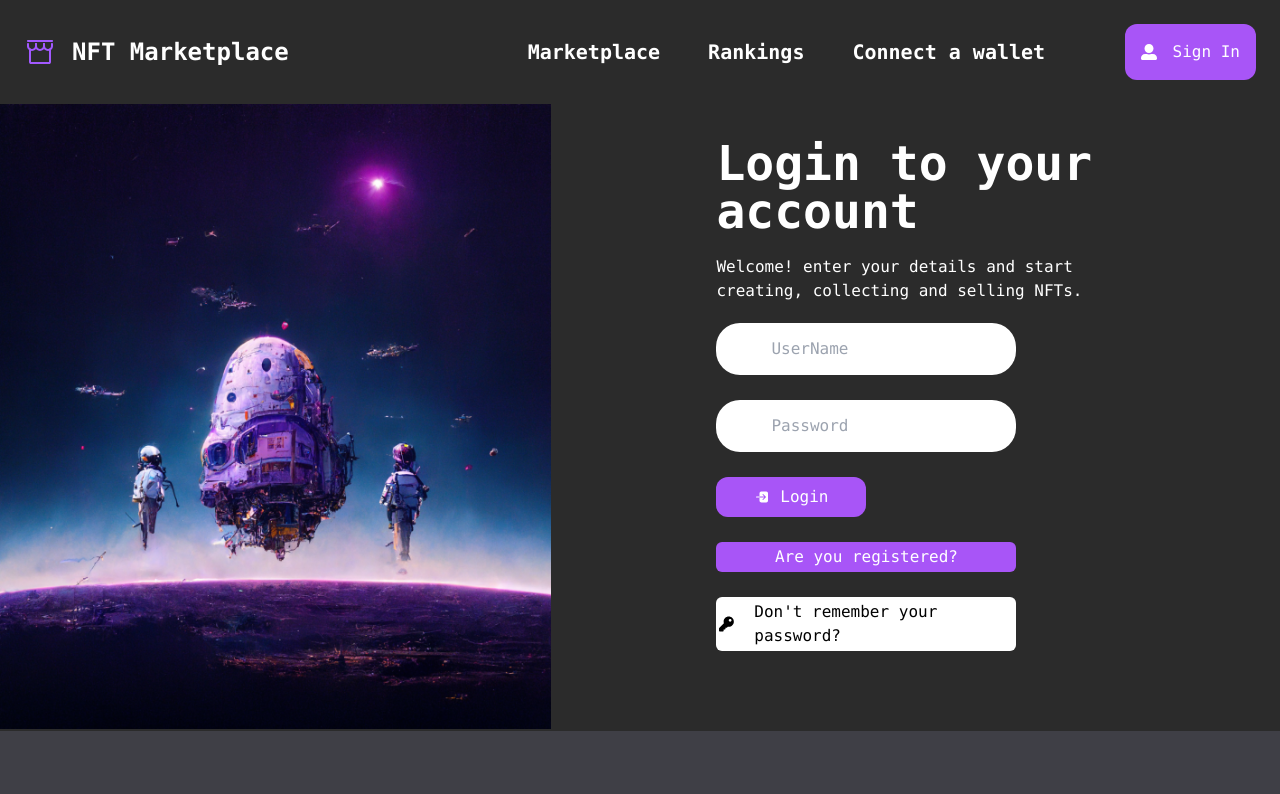
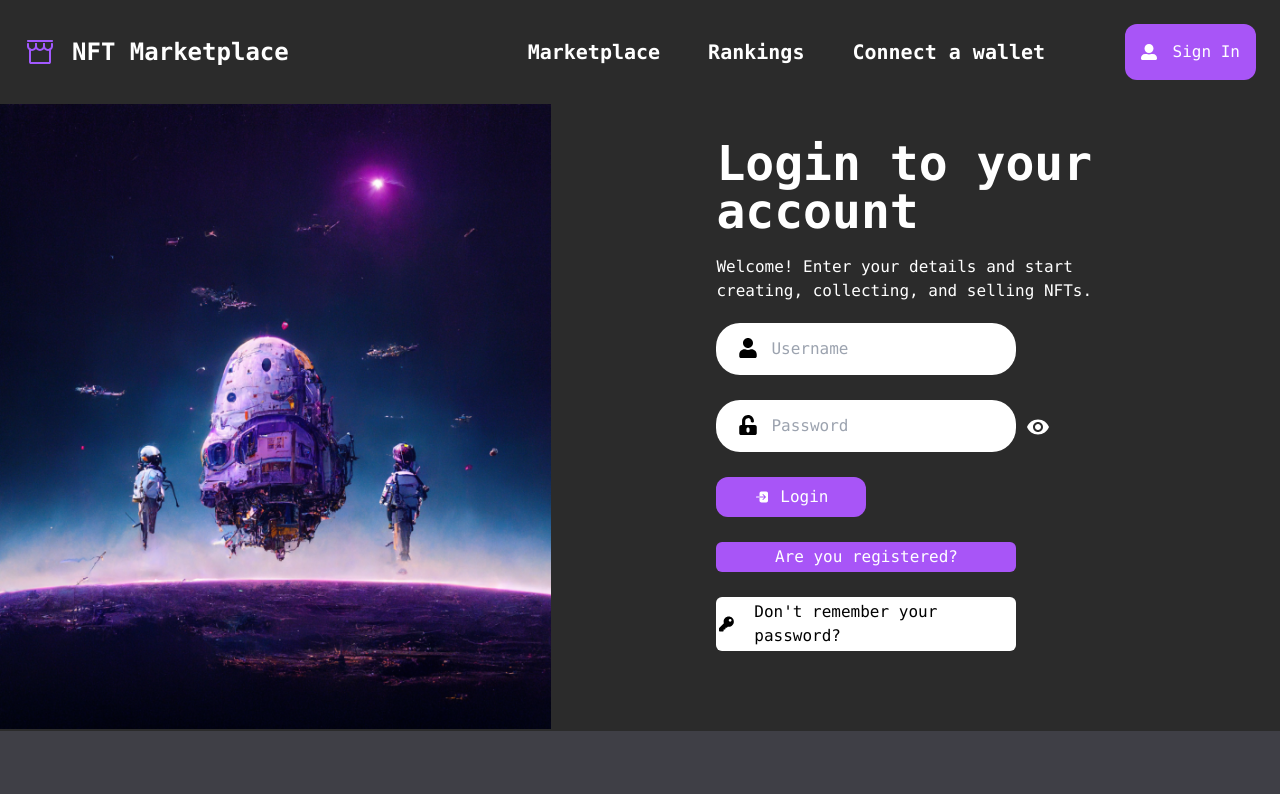
Before and after one commit to NABIL234234/NFT-MARKETPLACE, a React (Vite) app: page /login in a window 1280 px wide. Shown: the top 794 px of the page. Built offline with nearby package versions, Linux system fonts and the light colour scheme; grey boxes are pictures that could not be loaded; a web font is replaced by a local one.

Commit message:
style; Visibility to password

```diff
--- a/src/pages/Register/Login.jsx
+++ b/src/pages/Register/Login.jsx
@@ -1,4 +1,4 @@
-import React from "react";
+import React, { useState } from "react";
 import { useForm } from "react-hook-form";
 import { useDispatch } from "react-redux";
 import { useNavigate, useLocation, NavLink } from "react-router-dom";
@@ -13,6 +13,10 @@ import User from "../../assets/IMAGE/PLAY.SVG/nav/User.png";
 import Password from "../../assets/IMAGE/PLAY.SVG/nav/LockKey.svg";
 import { FaKey } from "react-icons/fa";
 import { IoLogIn } from "react-icons/io5";
+import { IconButton } from "@mui/material";
+import { Visibility, VisibilityOff } from "@mui/icons-material";
+import { FaUser } from "react-icons/fa";
+import { FaUnlockAlt } from "react-icons/fa";
 
 export default function Login() {
   const {
@@ -20,6 +24,7 @@ export default function Login() {
     handleSubmit,
     formState: { errors },
   } = useForm();
+  const [showPassword, setShowPassword] = useState(false);
   const navigate = useNavigate();
   const dispatch = useDispatch();
   const location = useLocation();
@@ -64,17 +69,17 @@ export default function Login() {
               Login to your account
             </h3>
             <p className="max-w-[410px] mdd:max-w-[400px] pt-[10px] lgg:pt-[20px]">
-              Welcome! enter your details and start creating, collecting and
+              Welcome! Enter your details and start creating, collecting, and
               selling NFTs.
             </p>
           </div>
           <div className="flex flex-col gap-[10px] md:gap-[25px] pt-[15px] mdd:pt-[20px]">
-            <div>
+            <div className="relative">
+              <FaUser className="absolute top-[29%] left-[4%] z-10 text-xl" />
               <Inputs
                 type="text"
                 icons={User}
-                placeholder="UserName"
-                name="username"
+                placeholder="Username"
                 {...register("username", {
                   required: "Введите имя пользователя",
                 })}
@@ -85,12 +90,12 @@ export default function Login() {
                 </span>
               )}
             </div>
-            <div>
+            <div className="relative">
+            <FaUnlockAlt className="absolute top-[29%] left-[4%] z-10 text-xl"/>
               <Inputs
-                type="password"
+                type={showPassword ? "text" : "password"}
                 icons={Password}
                 placeholder="Password"
-                name="password"
                 {...register("password", {
                   required: "Введите пароль",
                   minLength: {
@@ -99,6 +104,20 @@ export default function Login() {
                   },
                 })}
               />
+              <div className="absolute top-[-6%] left-[84%]  mb:left-[64%]">
+                <IconButton
+                  onClick={() => setShowPassword(!showPassword)}
+                  sx={{
+                    color: "white",
+                    position: "absolute",
+                    right: 10,
+                    top: 10,
+                  }}
+                  aria-label={showPassword ? "Hide password" : "Show password"}
+                >
+                  {showPassword ? <VisibilityOff /> : <Visibility />}
+                </IconButton>
+              </div>
               {errors.password && (
                 <span className="error absolute text-red-500 font-sans">
                   {errors.password.message}
```
